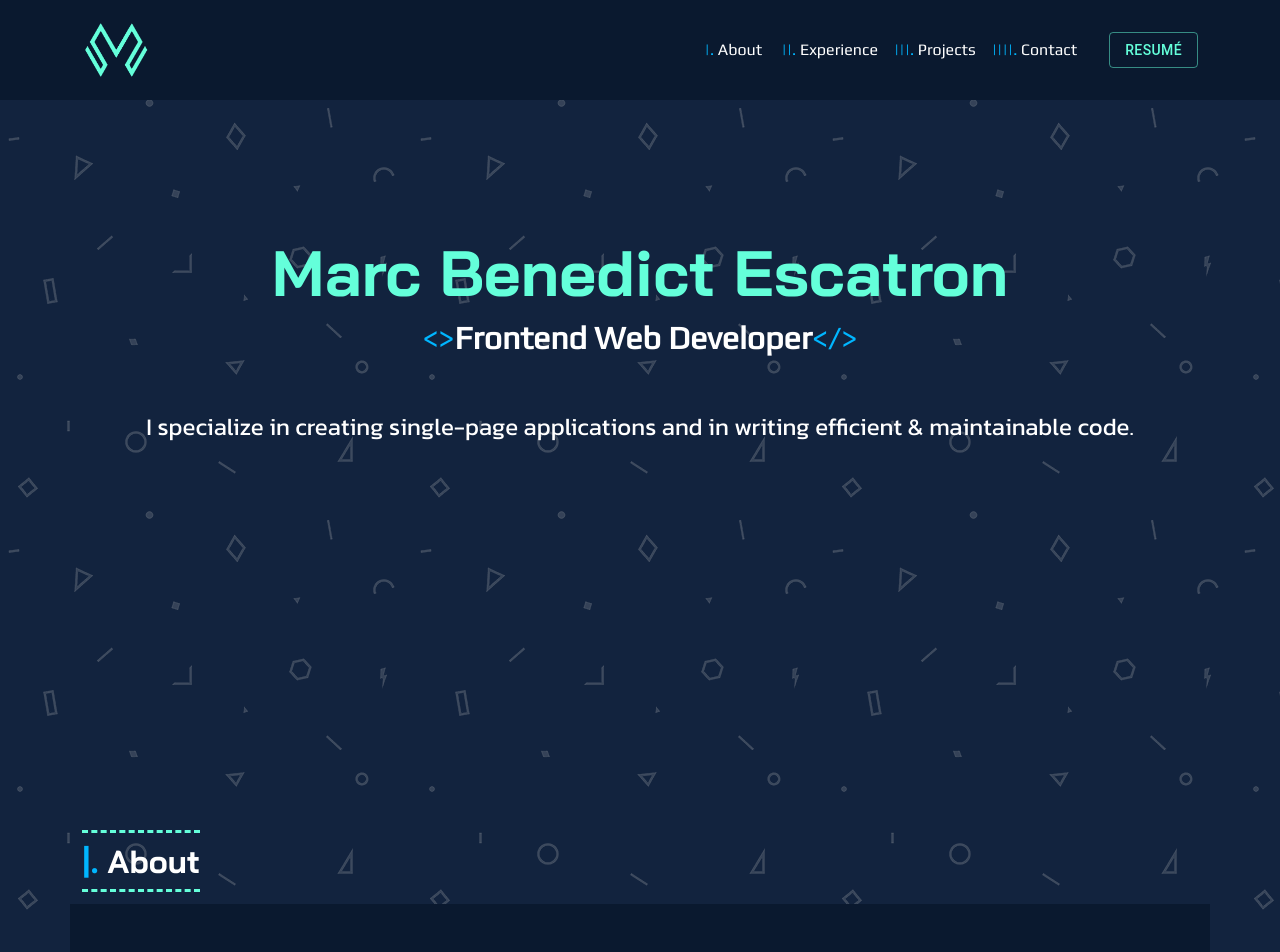
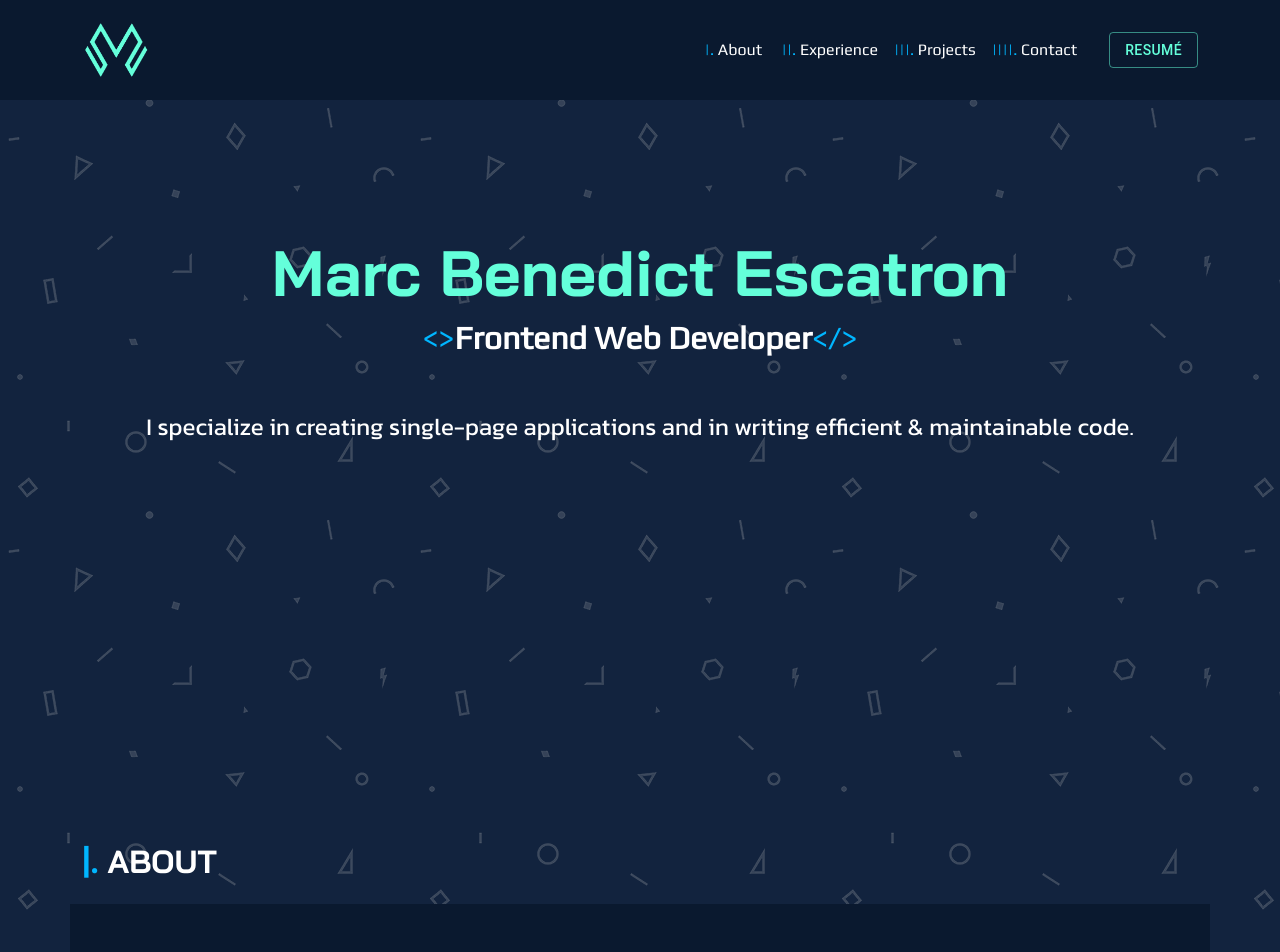
Before and after one commit to MarcEscatron07/marc-portfolio-nextjs, a Next.js app: page / in a window 1280 px wide. Shown: the top 952 px of the page. Built offline with nearby package versions, Linux system fonts and the light colour scheme.

Commit message:
removed border for header-content

```diff
--- a/styles/globals.css
+++ b/styles/globals.css
@@ -122,8 +122,7 @@ textarea {
 .main-container .page-section .section-header .header-content {
   font-size: 2rem;
   padding: 8px 0px;
-  border: 3px #64ffda;
-  border-style: dashed none dashed none;
+  text-transform: uppercase;
 }
 
 .navbar-footer {
--- a/styles/globals.scss
+++ b/styles/globals.scss
@@ -161,8 +161,9 @@ textarea {
             .header-content {
                 font-size: 2rem;
                 padding: 8px 0px;
-                border: 3px $light-secondary;
-                border-style: dashed none dashed none;
+                text-transform: uppercase;
+                // border: 3px $light-secondary;
+                // border-style: dashed none dashed none;
             }
         }
     }
```
Also changed, not shown: 1 other file (tests, documents, lock files or other folders).
